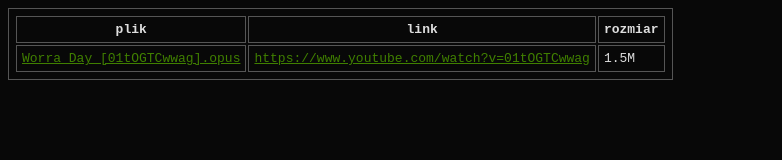
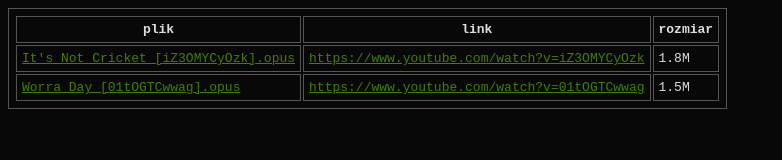
Before and after one commit to j4nu52gr2yb/muzyka, a plain HTML site: page index.html in a window 1280 px wide. Shown: the whole page, without its empty margins (0-782 px from the left). Drawn offline with Linux system fonts and the light colour scheme.

Commit message:
test + przejrzystosc

```diff
--- a/index.html
+++ b/index.html
@@ -13,6 +13,7 @@
 			<th>rozmiar</th>
 		</tr>
 		<file-list>
+			<tr><td><a href=https://raw.githubusercontent.com/j4nu52gr2yb/muzyka/refs/heads/main/music/It's%20Not%20Cricket%20[iZ3OMYCyOzk].opus>It's Not Cricket [iZ3OMYCyOzk].opus</a></td><td><a href=https://www.youtube.com/watch?v=iZ3OMYCyOzk>https://www.youtube.com/watch?v=iZ3OMYCyOzk</a></td><td>1.8M</td></tr>
 			<tr><td><a href=https://raw.githubusercontent.com/j4nu52gr2yb/muzyka/refs/heads/main/music/Worra%20Day%20[01tOGTCwwag].opus>Worra Day [01tOGTCwwag].opus</a></td><td><a href=https://www.youtube.com/watch?v=01tOGTCwwag>https://www.youtube.com/watch?v=01tOGTCwwag</a></td><td>1.5M</td></tr>
 		</file-list>
 		</tr>
```
Also changed, not shown: 2 other files.
